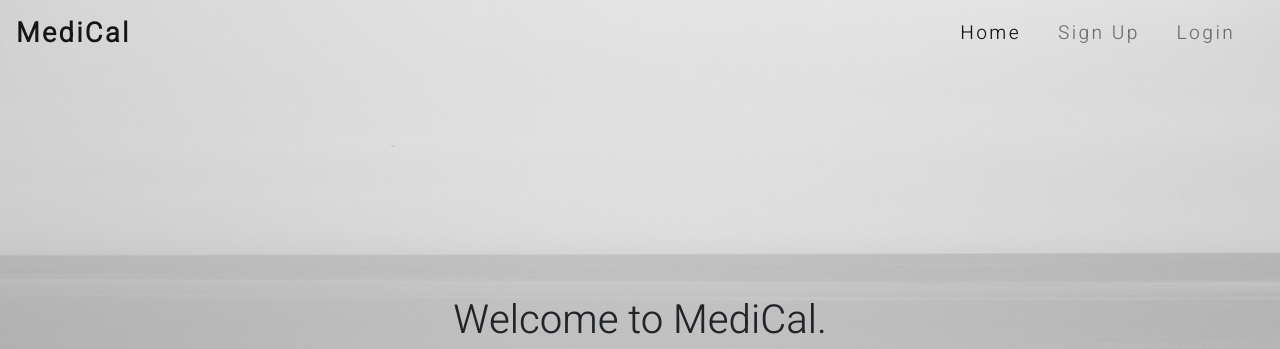
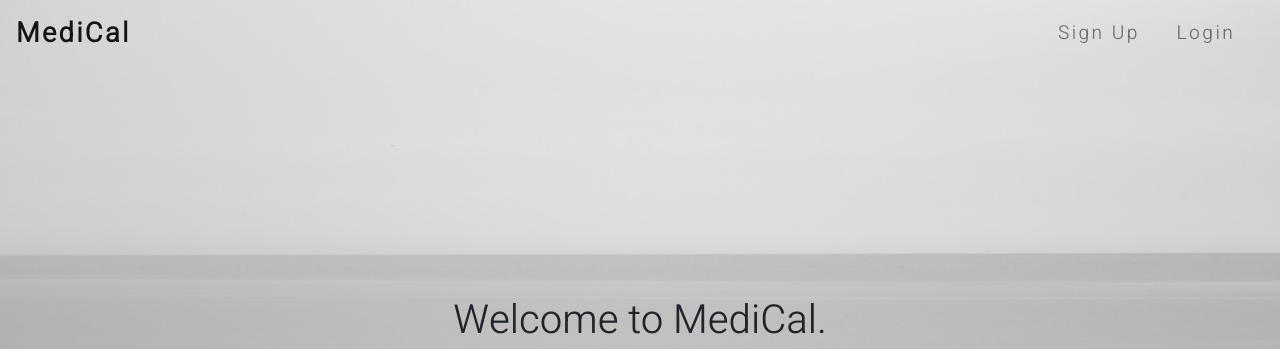
Before and after one commit to YoungHaYoo12/MediCal, a Python web app: template app/templates/core/index.html in a window 1280 px wide. Shown: the top 349 px of the page. Run offline with Jinja, Linux system fonts and the light colour scheme; the template is opened without the code that fills it, so the values that code supplies are empty; some libraries are stand-ins or nearby versions.

Commit message:
Remove home navbar link.

```diff
--- a/app/templates/base.html
+++ b/app/templates/base.html
@@ -17,17 +17,13 @@
   </head>
   <body>
 <nav class="navbar navbar-expand-md navbar-light">
-  <a class="navbar-brand" href="#">MediCal</a>
+  <a class="navbar-brand" href="{{url_for('core.index')}}">MediCal</a>
   <button class="navbar-toggler" type="button" data-toggle="collapse" data-target="#navbarSupportedContent" aria-controls="navbarSupportedContent" aria-expanded="false" aria-label="Toggle navigation">
     <span class="navbar-toggler-icon"></span>
   </button>
 
   <div class="collapse navbar-collapse" id="navbarSupportedContent">
     <ul class="navbar-nav ml-auto">
-      <li class="nav-item active">
-        <a class="nav-link" href="{{url_for('core.index')}}">Home <span class="sr-only">(current)</span></a>
-      </li>
-
       <!-- Authentication Links -->
       {% if current_user.is_authenticated  %}
       <li class="nav-item">
```
